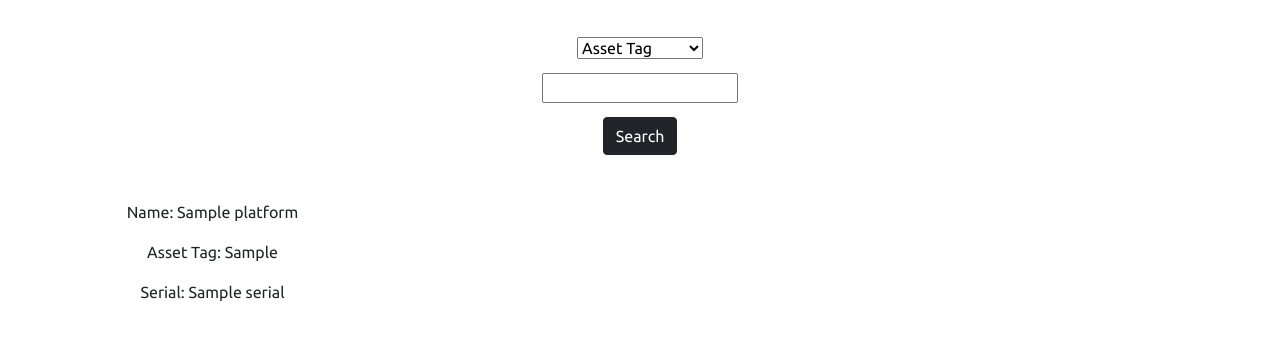
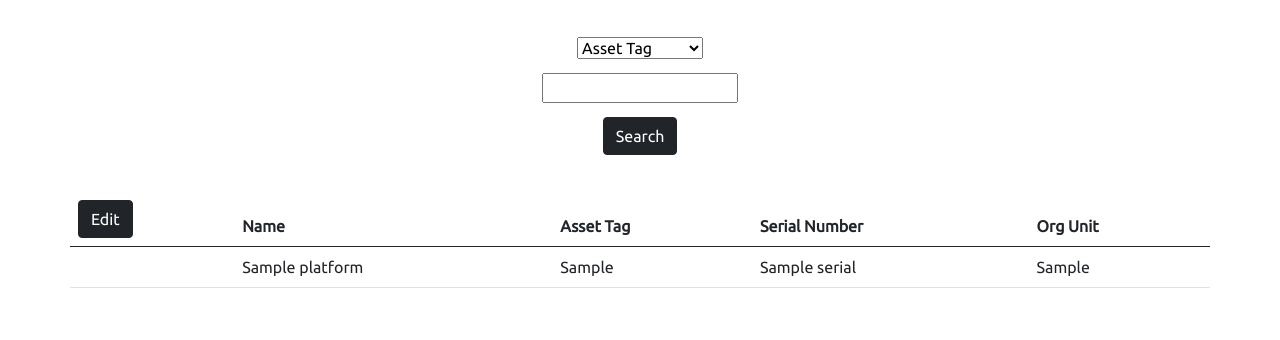
Before and after one commit to mtill025/RAID, a Flask app: template templates/index.html in a window 1280 px wide. Shown: the part 110-450 px from the top of the page. Run offline with Flask 2, Linux system fonts and the light colour scheme; the template is opened without the code that fills it: values that come from a table or form of the project are taken from there, most other values are stand-ins (such as "Sample title", 1, 10 or a date in 2020); parts of the project's set-up code (start-up, migrations or seed data) failed here and were passed over; some libraries are stand-ins or nearby versions.

Commit message:
Add GUI functionality for making changes to core asset information in all systems

```diff
--- a/controllers/airwatch_api.py
+++ b/controllers/airwatch_api.py
@@ -23,6 +23,8 @@ class AirWatchController:
                 self.name = self.DeviceFriendlyName
             if 'AssetNumber' in self.dict:
                 self.asset_tag = self.AssetNumber
+            if 'LocationGroupName' in self.dict:
+                self.org_unit = self.LocationGroupName
 
     def __init__(self, api_url):
         """Wrapper for interacting with the AirWatch API."""
--- a/controllers/google_api.py
+++ b/controllers/google_api.py
@@ -46,6 +46,8 @@ class GoogleController:
                 self.name = self.annotatedAssetId
             if 'notes' in self.dict:
                 self.asset_tag = self.notes
+            if 'orgUnitPath' in self.dict:
+                self.org_unit = self.orgUnitPath
 
     def __init__(self):
         """Wrapper for interacting with the Google Admin API."""
--- a/controllers/snipe_api.py
+++ b/controllers/snipe_api.py
@@ -15,6 +15,8 @@ class SnipeController:
         def __init__(self, assetinfo):
             super().__init__(assetinfo)
             self.platform = "Snipe"
+            if 'company' in self.dict:
+                self.org_unit = self.company['name']
 
     def __init__(self, api_url):
         """Wrapper for interacting with the Snipe API."""
--- a/raid.py
+++ b/raid.py
@@ -35,6 +35,7 @@ class RaidAsset:
         self.serial = ""
         self.name = ""
         self.asset_tag = ""
+        self.org_unit = ""
         if 'raid_code' not in self.dict:
             self.dict['raid_code'] = RaidResponse('200').json['raid_code']
         for key in assetinfo:
--- a/server.py
+++ b/server.py
@@ -12,6 +12,10 @@ SETTINGS_FILE = "config/settings.json"
 if os.path.exists(SETTINGS_FILE):
     with open(SETTINGS_FILE) as file:
         settings = RaidSettings(json.load(file))
+
+# Import org mapping
+with open('config/org_mapping.json') as file:
+    org_map = RaidSettings(json.load(file))
 
 google = google_api.GoogleController()
 snipe = snipe_api.SnipeController(settings.controller_urls['snipe'])
@@ -29,6 +33,11 @@ app.config['SECRET_KEY'] = settings.web_server['key']
 @app.route('/', methods=['POST', 'GET'])
 def index():
     search_form = forms.SearchForm()
+    edit_form = forms.EditForm()
+    building_choices = org_map.org_choices['buildings']
+    group_choices = org_map.org_choices['groups']
+    edit_form.building.choices = building_choices
+    edit_form.group.choices = group_choices
     if request.method == 'POST':
         search_by = search_form.type.data
         search_num = search_form.identifier.data
@@ -36,17 +45,25 @@ def index():
             asset = snipe.search_by_asset_tag(search_num)
             if 'serial' in asset.dict:
                 search_num = asset.serial
+        edit_form.serial.data = search_num
         results = raid_search(search_num)
-        # for item in results:
-        #     if results[item] is not None:
-        #         print(results[item].name)
-        return render_template('index.html', form=search_form, results=results)
-    return render_template('index.html', form=search_form)
+        return render_template('index.html', search_form=search_form, edit_form=edit_form, results=results)
+    return render_template('index.html', search_form=search_form, edit_form=edit_form)
 
 
-@app.route('/results', methods=['POST', 'GET'])
-def show_results():
-    pass
+@app.route('/edit', methods=['POST'])
+def edit():
+    if request.method == 'POST':
+        serial = request.form['serial']
+        new_name = request.form['name']
+        new_asset_tag = request.form['asset_tag']
+        new_building = request.form['building']
+        new_group = request.form['group']
+        raid_update_asset_name(serial, new_name)
+        raid_update_asset_tag(serial, new_asset_tag)
+        raid_update_asset_org(serial, new_building, new_group)
+    return redirect(url_for('index'))
+
 
 # ### RAID FUNCTIONS ### #
 
@@ -67,7 +84,7 @@ def raid_search(serial):
         'munki': None,
     }
     if platform == "Chrome":
-        results['google'] = google.search(serial)
+        results['google'] = google.search(serial, level="FULL")
     elif platform is not None:
         results['airwatch'] = aw.search(serial)
         if platform == "Mac":
@@ -96,21 +113,18 @@ def raid_update_asset_org(serial, building, type):
     building = building.lower()
     type = type.lower()
     platform = get_platform(serial)
-    with open('config/org_mapping.json') as file:
-        org_map = json.load(file)
     results = {
-        'snipe': snipe.update_asset_company(serial, org_map['snipe'][building][type]),
+        'snipe': snipe.update_asset_company(serial, org_map.snipe[building][type]),
         'google': None,
         'airwatch': None,
         'munki': None,
     }
     if platform == "Chrome":
-        results['google'] = google.update_asset_org(serial, org_map['google'][building][type])
+        results['google'] = google.update_asset_org(serial, org_map.google[building][type])
     elif platform is not None:
-        results['airwatch'] = aw.update_asset_org(serial, org_map['airwatch'][building][type])
+        results['airwatch'] = aw.update_asset_org(serial, org_map.airwatch[building][type])
         if platform == "Mac":
-            munki.clear_asset_groups(serial)
-            results['munki'] = munki.add_asset_group(serial, org_map['munki'][building][type])
+            results['munki'] = munki.update_asset_main_group(serial, org_map.munki[building][type])
     return results
 
 
--- a/static/css/styles.css
+++ b/static/css/styles.css
@@ -17,14 +17,18 @@ body {
     margin: 30px;
 }
 
+.row-edit {
+    margin: 30px;
+}
+
 .row-results {
     text-align: center;
 }
 
-.search_form {
+.form {
     text-align: center;
 }
 
-.search_form_elements {
+.form_elements {
     margin: 7px;
 }
--- a/system/forms.py
+++ b/system/forms.py
@@ -6,4 +6,13 @@ from wtforms.validators import DataRequired, URL
 class SearchForm(FlaskForm):
     type = SelectField("Search by", choices=['Asset Tag', 'Serial Number'])
     identifier = StringField("Number", validators=[DataRequired()])
-    submit = SubmitField("Search")
+    search_submit = SubmitField("Search")
+
+
+class EditForm(FlaskForm):
+    serial = StringField("Serial", render_kw={'readonly': True})
+    asset_tag = StringField("Asset Tag", validators=[DataRequired()])
+    name = StringField("Name", validators=[DataRequired()])
+    building = SelectField("Building")
+    group = SelectField("Group")
+    edit_submit = SubmitField("Apply")
--- a/templates/header.html
+++ b/templates/header.html
@@ -10,6 +10,7 @@
     <link rel="preconnect" href="https://fonts.googleapis.com">
     <link rel="preconnect" href="https://fonts.gstatic.com" crossorigin>
     <link href="https://fonts.googleapis.com/css2?family=Ubuntu&display=swap" rel="stylesheet">
+    <script src="http://code.jquery.com/jquery-1.11.0.min.js"></script>
     <script src="https://cdn.jsdelivr.net/npm/bootstrap@5.0.2/dist/js/bootstrap.bundle.min.js" integrity="sha384-MrcW6ZMFYlzcLA8Nl+NtUVF0sA7MsXsP1UyJoMp4YLEuNSfAP+JcXn/tWtIaxVXM" crossorigin="anonymous"></script>
 </head>
 <body>
--- a/templates/index.html
+++ b/templates/index.html
@@ -1,33 +1,77 @@
 {% import "bootstrap/wtf.html" as wtf %}
 {% include "header.html" %}
-
 
 <div class="container">
     <div class="row row-search">
         <div class="search_form">
             <form method="post" class="form" role="form">
                 <div class="form-group">
-<!--                    {{ form.type.label }}-->
-                    {{ form.type(class_="search_form_elements") }}
+                    {{ search_form.type(class_="form_elements") }}
                 </div>
                 <div class="form-group">
-<!--                    {{ form.identifier.label }}-->
-                    {{ form.identifier(class_="search_form_elements", size=14) }}
+                    {{ search_form.identifier(class_="form_elements", size=14) }}
                 </div>
-                {{ form.submit(class_="search_form_elements btn btn-dark") }}
+                {{ search_form.search_submit(class_="form_elements btn btn-dark") }}
             </form>
         </div>
     </div>
-    <div class="row row-results">
-        {% for platform in results: %}
-            {% if results[platform]: %}
-                <div class="col-md-3">
-                    <h2>{{ results[platform].platform }}</h2>
-                    <p>Name: {{ results[platform].name }}</p>
-                    <p>Asset Tag: {{ results[platform].asset_tag }}</p>
-                    <p>Serial: {{ results[platform].serial }}</p>
+    {% if results: %}
+    <div class="row row-results-tbl">
+        <table class="table table-hover">
+            <thead class="thead-dark">
+            <tr>
+                <th scope="col"><button href="#editForm" class="btn btn-dark" type="button" data-bs-toggle="collapse" data-bs-target="#editForm" aria-expanded="false" aria-controls="editForm">Edit</button></th>
+                <th scope="col">Name</th>
+                <th scope="col">Asset Tag</th>
+                <th scope="col">Serial Number</th>
+                <th scope="col">Org Unit</th>
+            </tr>
+            </thead>
+            <tbody>
+            {% for platform in results: %}
+                {% if results[platform]: %}
+                    <tr>
+                    <th scope="row">{{ results[platform].platform }}</th>
+                    <td>{{ results[platform].name }}</td>
+                    <td>{{ results[platform].asset_tag }}</td>
+                    <td>{{ results[platform].serial }}</td>
+                    <td>{{ results[platform].org_unit }}</td>
+                    </tr>
+                {% endif %}
+            {% endfor %}
+            </tbody>
+            </table>
+    </div>
+    {% endif %}
+    <div class="collapse" id="editForm">
+        <div class="card card-body">
+            <div class="row row-edit">
+                <div class="edit_form">
+                    <form method="post" action="{{ url_for('edit') }}" class="form" role="form">
+                        <div class="form-group">
+                            {{ edit_form.serial.label }}
+                            {{ edit_form.serial(class_="form_elements") }}
+                        </div>
+                        <div class="form-group">
+                            {{ edit_form.asset_tag.label }}
+                            {{ edit_form.asset_tag(class_="form_elements", size=16) }}
+                        </div>
+                        <div class="form-group">
+                            {{ edit_form.name.label }}
+                            {{ edit_form.name(class_="form_elements") }}
+                        </div>
+                        <div class="form-group">
+                            {{ edit_form.building.label }}
+                            {{ edit_form.building(class_="form_elements") }}
+                        </div>
+                        <div class="form-group">
+                            {{ edit_form.group.label }}
+                            {{ edit_form.group(class_="form_elements") }}
+                        </div>
+                        {{ edit_form.edit_submit(class_="form_elements btn btn-dark") }}
+                    </form>
                 </div>
-            {% endif %}
-        {% endfor %}
+            </div>
+        </div>
     </div>
 </div>
```
Also changed, not shown: controllers/munki_xml.py (+27 -0 lines), templates/edit.html (added, +22 -0 lines).
